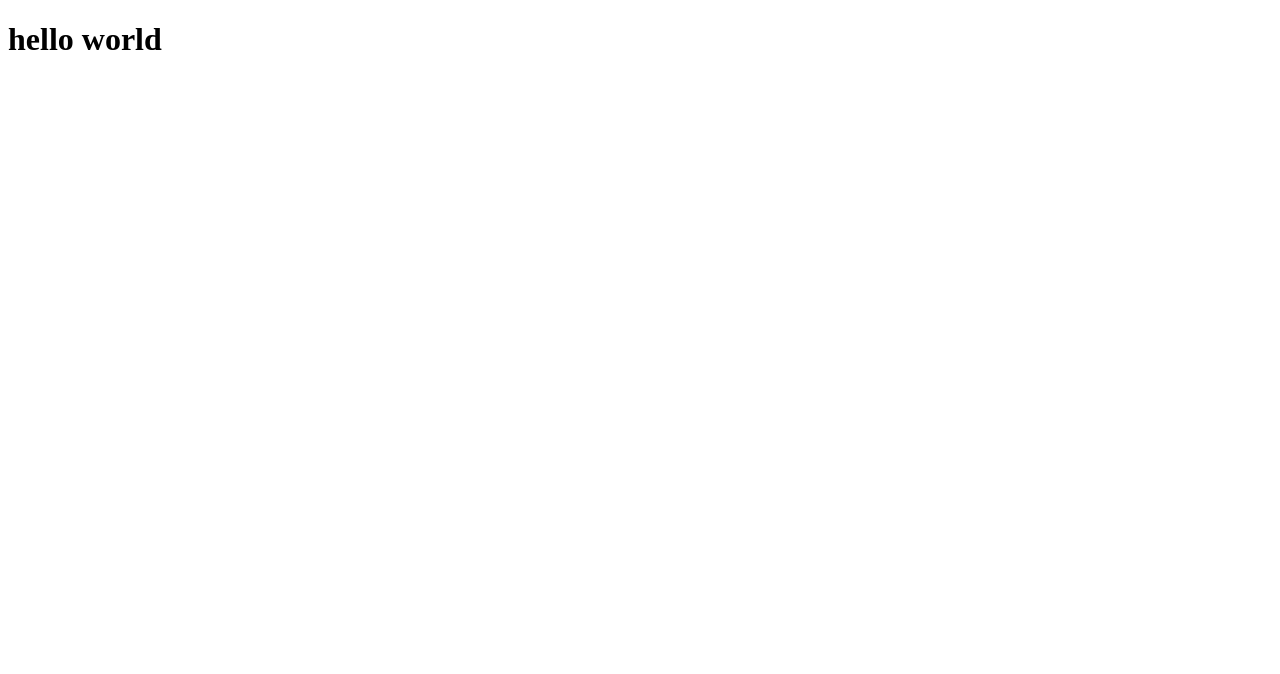
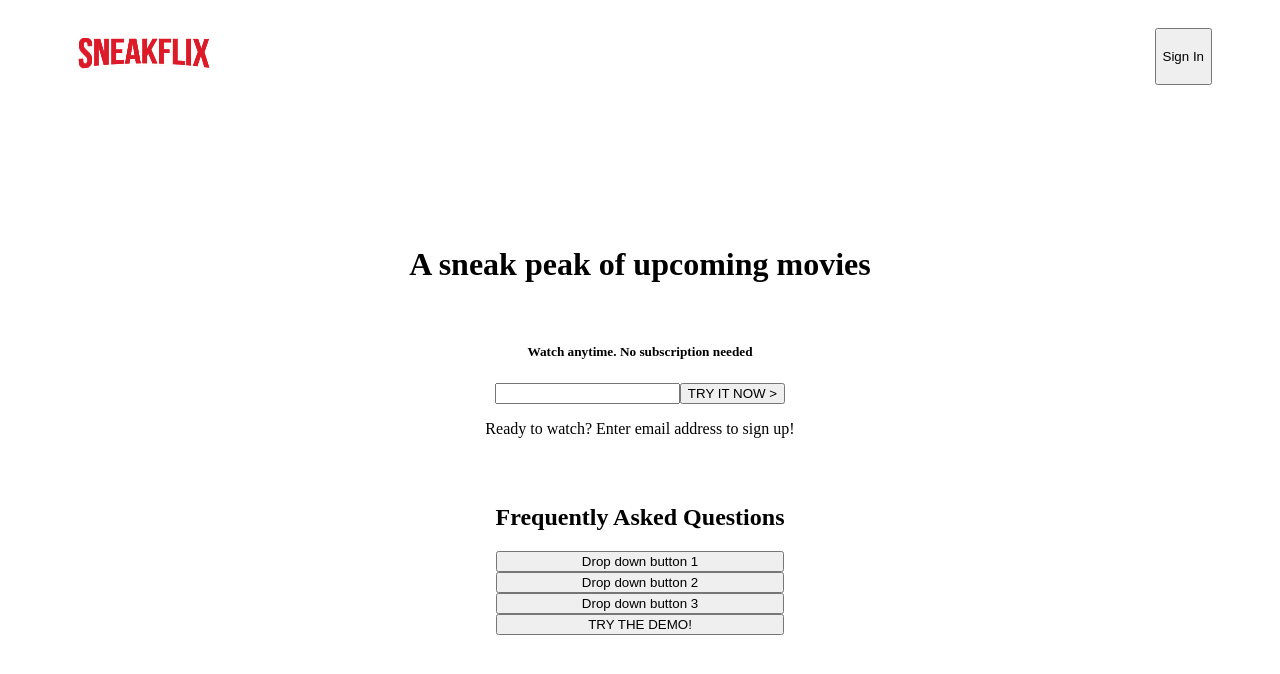
Before and after one commit to gootieno/sneak-flix, a React (Create React App) app in the folder frontend/: page / in a window 1280 px wide. Shown: the top 674 px of the page. Built offline with nearby package versions, Linux system fonts and the light colour scheme.

Commit message:
popped data from stash

```diff
--- a/frontend/src/App.js
+++ b/frontend/src/App.js
@@ -1,9 +1,10 @@
 import React from 'react';
+import LandingPage from './components/LandingPage';
 
 function App() {
 	return (
 		<div>
-			<h1>hello world</h1>
+			<LandingPage />
 		</div>
 	);
 }
```
Also changed, not shown: frontend/src/index.js (+12 -0 lines).
